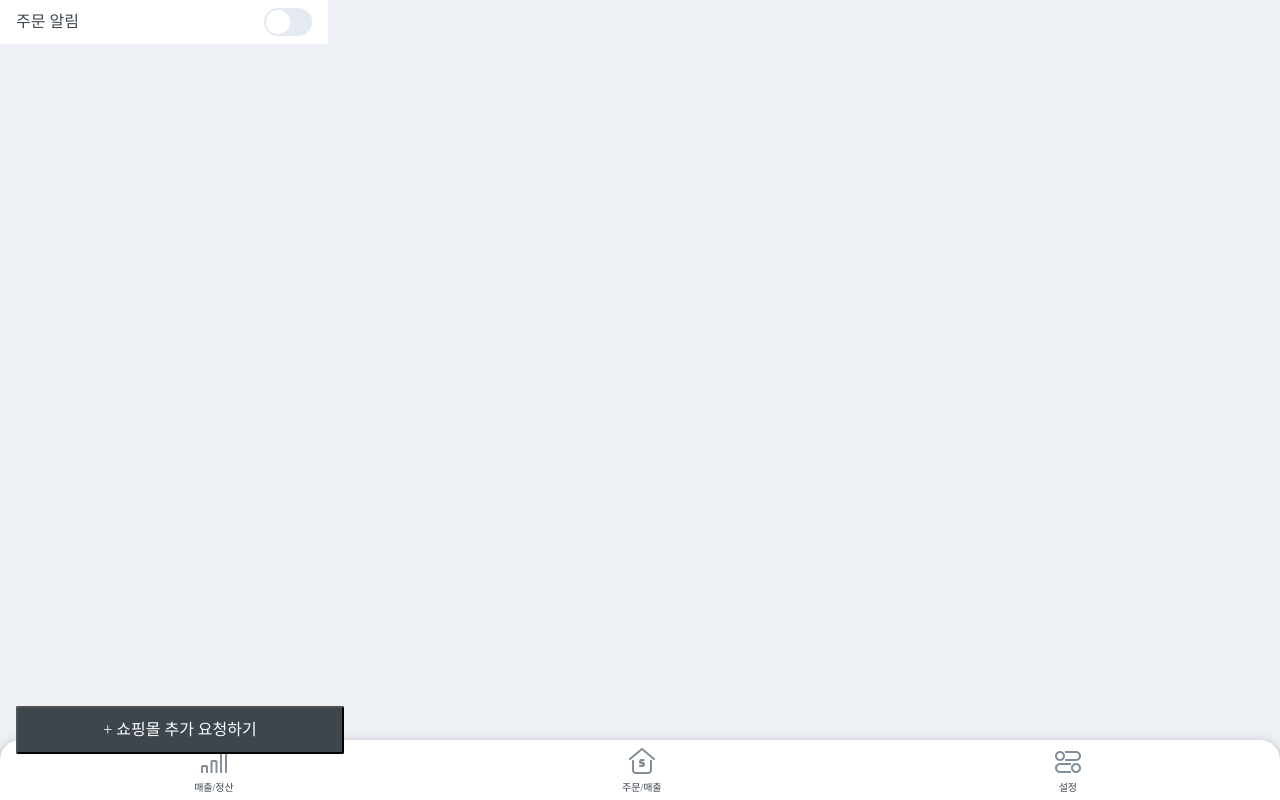
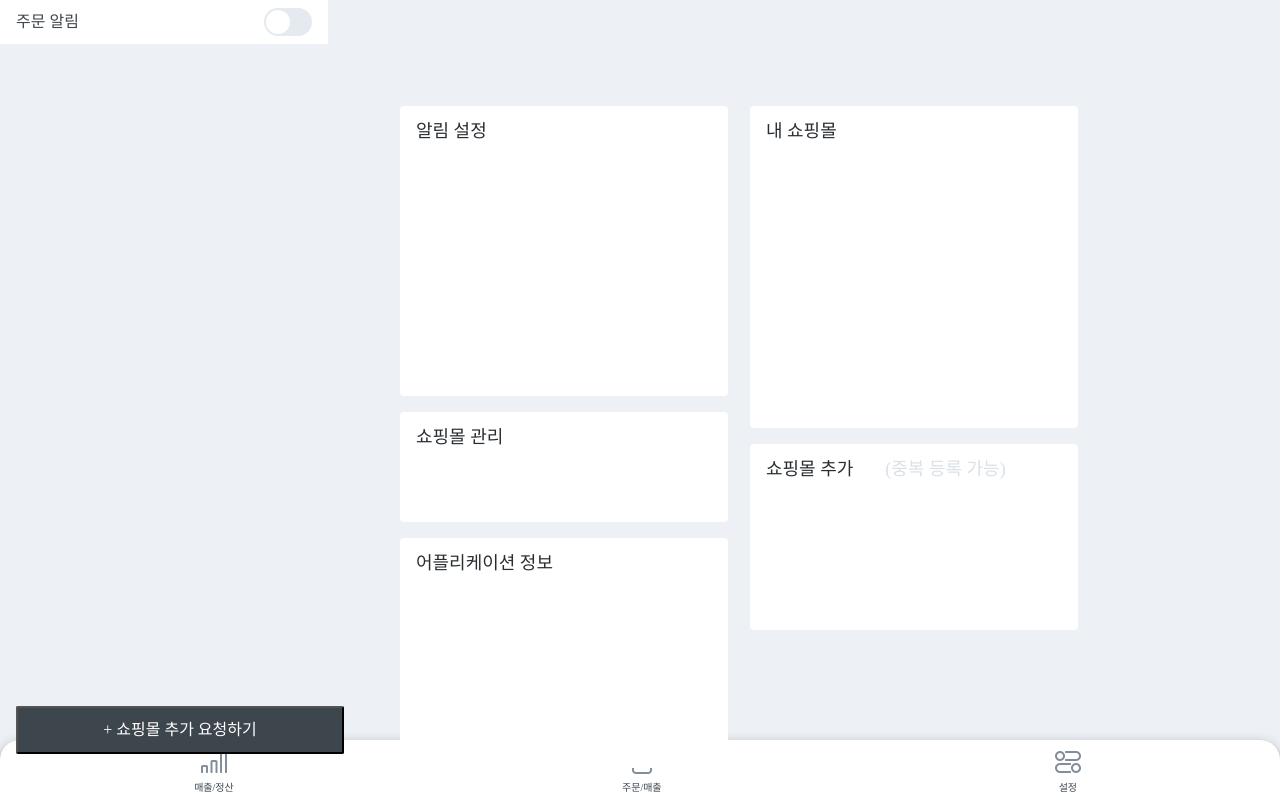
Before and after one commit to KMU-WINK/shoporter-web, a Vue app: page / in a window 1280 px wide. Built offline with nearby package versions, Linux system fonts and the light colour scheme.

Commit message:
shoporter-web-18 [컴포넌트 개발] 설정 및 쇼핑몰 관리 Card 컴포넌트 구현

```diff
--- a/src/App.vue
+++ b/src/App.vue
@@ -3,6 +3,7 @@
     <bottomTabBar />
     <Button />
     <Selectbar />
+    <Settingcard />
   </div>
 </template>
 
@@ -10,6 +11,7 @@
 import bottomTabBar from './components/bottomTabBar.vue'
 import Button from './components/Button.vue'
 import Selectbar from './components/Selectbar.vue'
+import Settingcard from './components/Settingcard.vue'
 
 
 export default {
@@ -17,7 +19,8 @@ export default {
   components: {
     bottomTabBar,
     Button,
-    Selectbar
+    Selectbar,
+    Settingcard,
   }
 }
 </script>
--- /dev/null
+++ b/src/components/Settingcard.vue
@@ -0,0 +1,94 @@
+<template>
+<div>
+  <div class="card">
+    <span>알림 설정</span>
+  </div>
+  <div class="card two">
+    <span>쇼핑몰 관리</span>
+  </div>
+  <div class="card three">
+    <span>어플리케이션 정보</span>
+  </div>
+  <div class="card four">
+    <span>내 쇼핑몰</span>
+  </div>
+  <div class="card five">
+    <span>쇼핑몰 추가</span>
+    <span class="overlap">(중복 등록 가능)</span>
+  </div>
+</div>
+
+
+</template>
+
+<script>
+export default {
+name: "Settingcard"
+}
+</script>
+
+<style scoped>
+  .card {
+    position: absolute;
+    width: 328px;
+    height: 290px;
+    left: 400px;
+    top: 106px;
+    background: #FFFFFF;
+    border-radius: 4px;
+  }
+
+  span{
+
+    padding: 16px;
+    font-family: Black Han Sans;
+    font-style: normal;
+    font-weight: normal;
+    font-size: 18px;
+    line-height: 18px;
+    color: #292E33;
+    display: flex;
+    flex-direction: row;
+  }
+
+  span.overlap{
+    color: #DAE0E6;
+  }
+
+  .card.two {
+
+    width: 328px;
+    height: 110px;
+    left: 400px;
+    top: 412px;
+  }
+
+  .card.three {
+    width: 328px;
+    height: 230px;
+    left: 400px;
+    top: 538px;
+    background: #FFFFFF;
+    border-radius: 4px;
+  }
+
+  .card.four {
+    width: 328px;
+    height: 322px;
+    left: 750px;
+    top: 106px;
+    background: #FFFFFF;
+    border-radius: 4px;
+  }
+
+  .card.five {
+    width: 328px;
+    height: 186px;
+    left: 750px;
+    top: 444px;
+    background: #FFFFFF;
+    border-radius: 4px;
+    display: flex;
+    flex-direction: row;
+  }
+</style>
```
